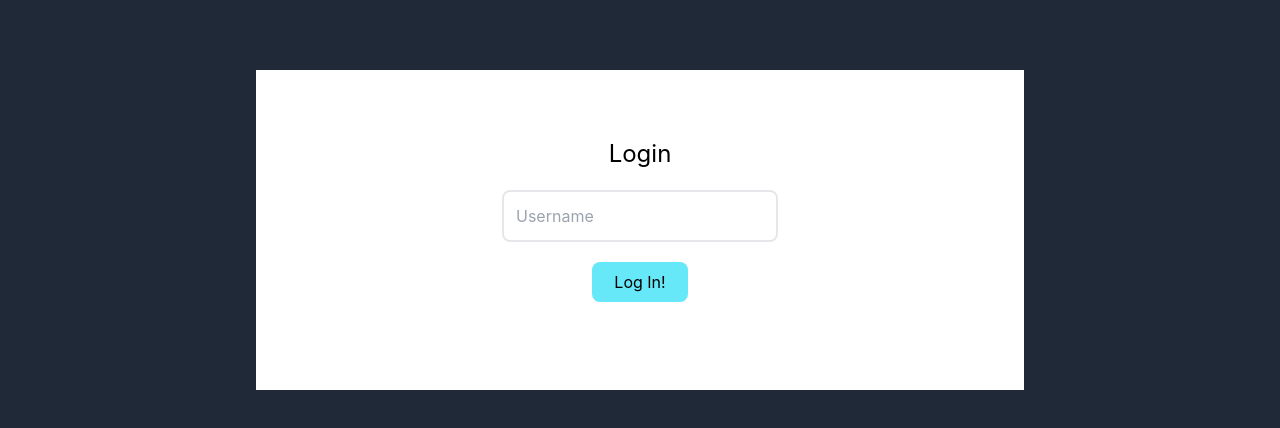
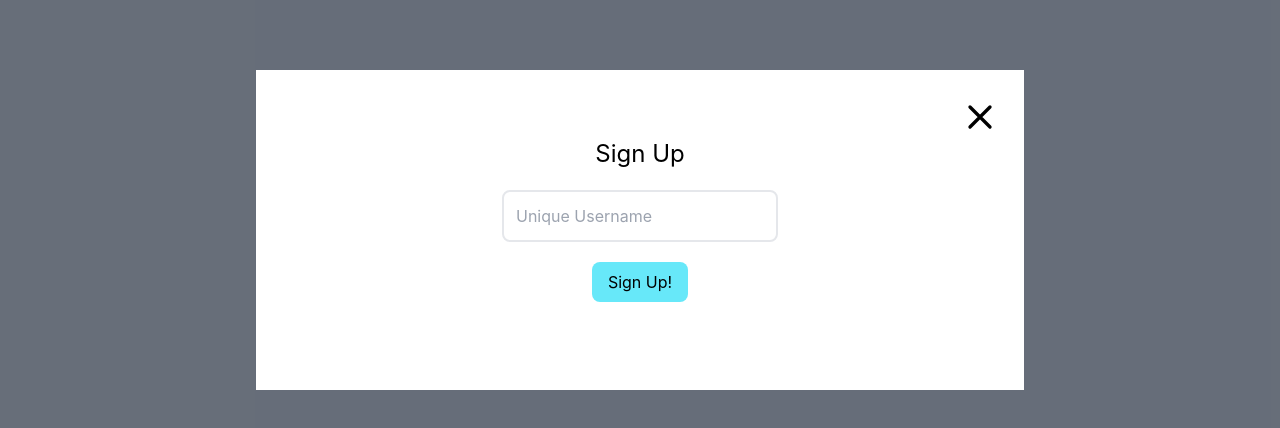
Before and after one commit to gilaniasher/reddit-clone, a React (Create React App) app in the folder react-frontend/: page / in a window 1280 px wide. Both pictures are taken after a click on the button "Sign Up". Shown: the part 170-598 px from the top of the page. Built offline with nearby package versions, Linux system fonts and the light colour scheme; no server answers.

Commit message:
Added global state management for frontend through Apollo Client

```diff
--- a/react-frontend/src/apollo/apollo.ts
+++ b/react-frontend/src/apollo/apollo.ts
@@ -1,6 +1,7 @@
-import { ApolloClient, InMemoryCache } from '@apollo/client'
+import { ApolloClient } from '@apollo/client'
+import { cache } from './cache'
 
 export const client = new ApolloClient({
 	uri: 'http://localhost:8080/query',
-	cache: new InMemoryCache()
+	cache
 })
--- /dev/null
+++ b/react-frontend/src/apollo/cache.ts
@@ -0,0 +1,21 @@
+import { InMemoryCache, makeVar } from '@apollo/client'
+
+export interface LocalState {
+	modal: '' | 'login' | 'signup'
+}
+
+export const localStateVar = makeVar<LocalState>({
+	modal: ''
+})
+
+export const cache = new InMemoryCache({
+	typePolicies: {
+		Query: {
+			fields: {
+				localState: {
+					read() { return localStateVar() }
+				}
+			}
+		}
+	}
+})
--- /dev/null
+++ b/react-frontend/src/apollo/hooks.ts
@@ -0,0 +1,12 @@
+import { ReactiveVar } from '@apollo/client'
+import { LocalState } from './cache'
+
+export const useLocalState = (localStateVar: ReactiveVar<LocalState>) => {
+	const setModal = (modal: 'login' | 'signup' | '') => {
+		localStateVar({ ...localStateVar(), modal })
+	}
+
+	return {
+		setModal
+	}
+}
--- a/react-frontend/src/components/AccountPanel.tsx
+++ b/react-frontend/src/components/AccountPanel.tsx
@@ -1,12 +1,16 @@
 import React from 'react'
+import { localStateVar } from '../apollo/cache'
+import { useLocalState } from '../apollo/hooks'
 
 const AccountPanel: React.FC = () => {
+	const { setModal } = useLocalState(localStateVar)
+
 	return (
 		<div className="flex flex-row-reverse items-center w-full h-16 bg-zinc-900 drop-shadow-lg">
-			<button className="rounded-lg w-24 h-10 mx-4 bg-cyan-300 text-black">
+			<button onClick={() => setModal('signup')} className="rounded-lg w-24 h-10 mx-4 bg-cyan-300 text-black">
 				Sign Up
 			</button>
-			<button className="rounded-lg w-24 h-10 bg-cyan-300 text-black">
+			<button onClick={() => setModal('login')} className="rounded-lg w-24 h-10 bg-cyan-300 text-black">
 				Login
 			</button>
 		</div>
--- a/react-frontend/src/components/Modal.tsx
+++ b/react-frontend/src/components/Modal.tsx
@@ -1,4 +1,9 @@
 import React, { useState } from 'react'
+import { XIcon } from '@heroicons/react/outline'
+
+import { useReactiveVar } from '@apollo/client'
+import { localStateVar } from '../apollo/cache'
+import { useLocalState } from '../apollo/hooks'
 
 const LoginForm: React.FC = () =>  {
 	const [username, setUsername] = useState('')
@@ -45,14 +50,16 @@ const SignupForm: React.FC = () => {
 }
 
 const LoginModal: React.FC = () => {
-	const [modal, setModal] = useState('login')
+	const { modal } = useReactiveVar(localStateVar)
+	const { setModal } = useLocalState(localStateVar)
 
-	if (!modal)
+	if (modal === '')
 		return <></>
 
 	return (
-		<div className="flex justify-center items-center bg-gray-500 bg-transparent w-full h-full pointer-events-none z-10 fixed">
-			<div className="flex justify-center items-center w-3/5 h-2/5 bg-white text-black py-10 pointer-events-auto">
+		<div className="flex justify-center items-center bg-gray-300 bg-opacity-40 w-full h-full z-10 fixed">
+			<div className="flex justify-center items-center w-3/5 h-2/5 bg-white text-black py-10 z-20">
+				<XIcon onClick={() => setModal('')} className="fixed w-10 h-10 left-3/4 top-1/3" />
 				{ modal === 'login' && <LoginForm /> }
 				{ modal === 'signup' && <SignupForm /> }
 			</div>
```
